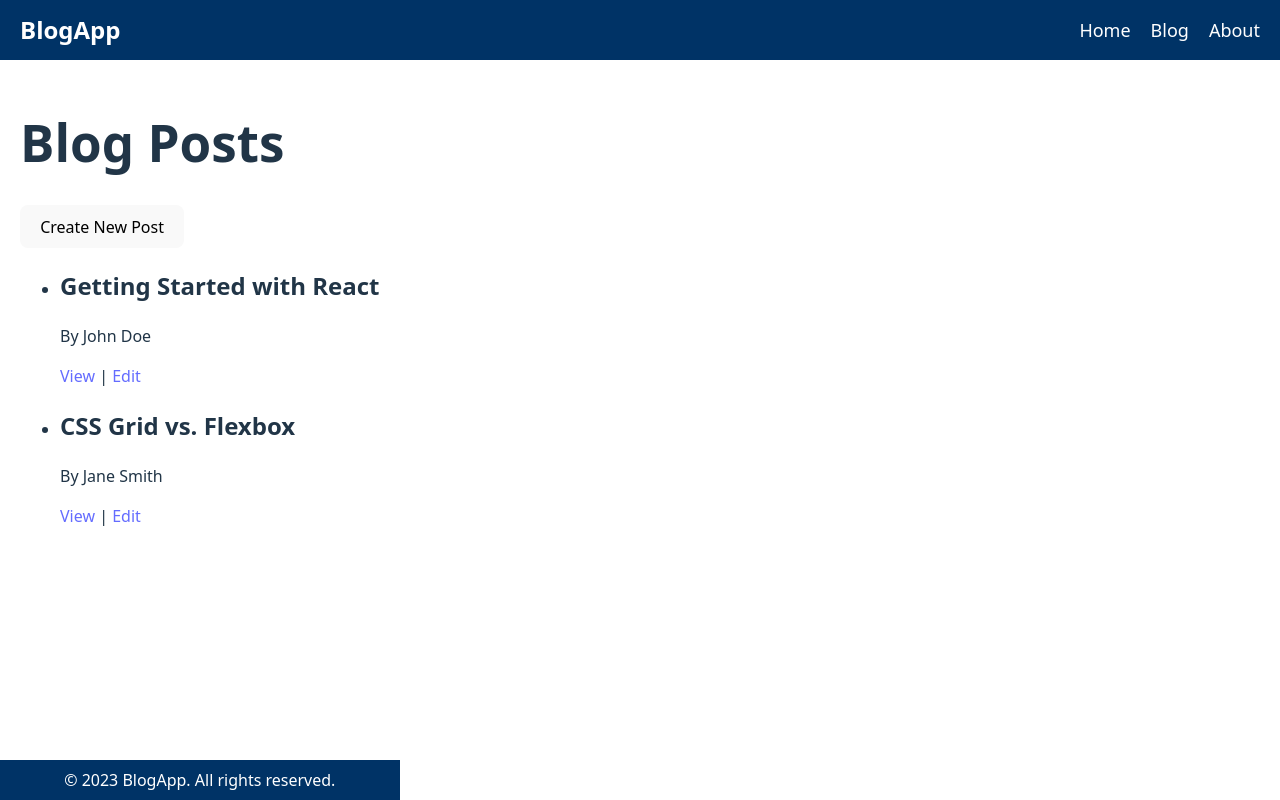
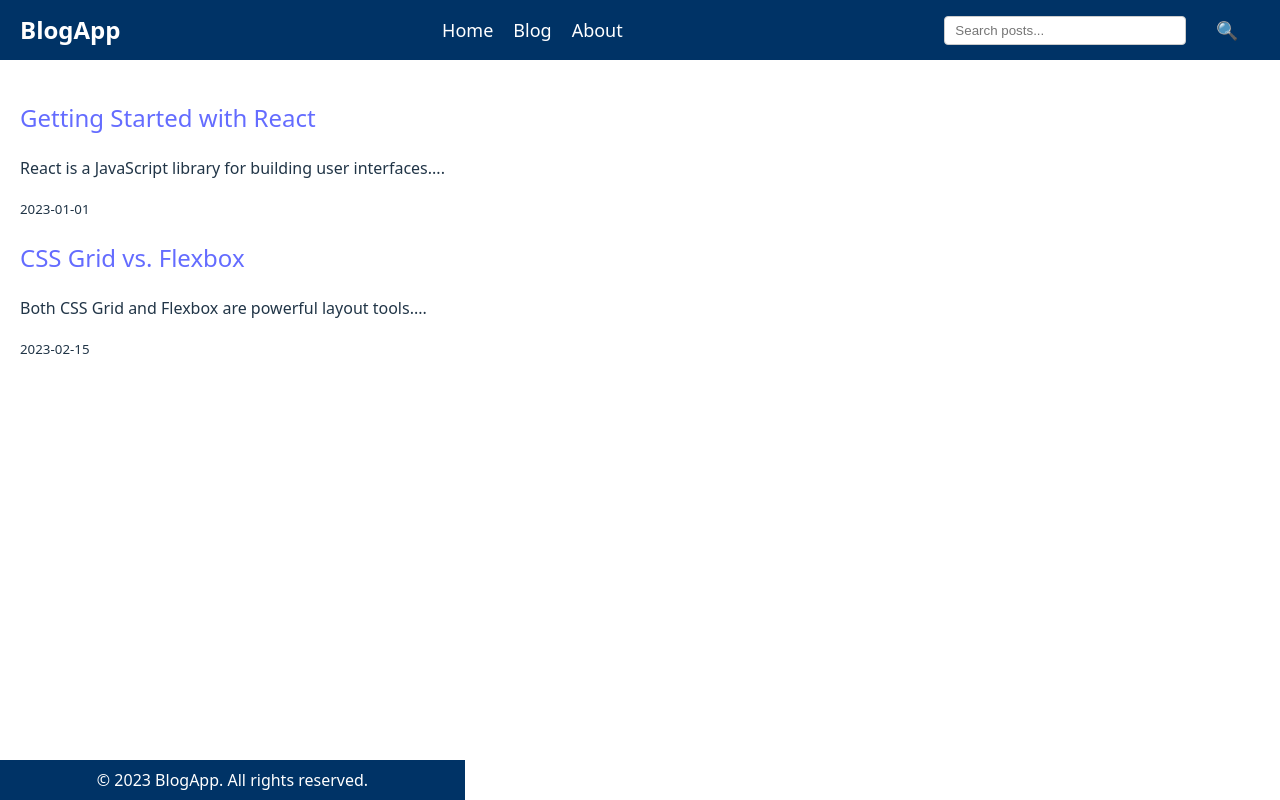
Before and after one commit to JansiRani2002/react_blog, a React (Vite) app: page / in a window 1280 px wide. Built offline with nearby package versions, Linux system fonts and the light colour scheme.

Commit message:
Challenge 7: implement search functionality for blog posts

```diff
--- a/src/components/BlogPostList.jsx
+++ b/src/components/BlogPostList.jsx
@@ -1,38 +1,36 @@
-// import React from 'react';
-// import { Link } from 'react-router-dom';
-
-// const BlogPostList = ({ posts }) => (
-//   <div>
-//     <h1>Blog Posts</h1>
-//     <ul>
-//       {posts.map((post) => (
-//         <li key={post.id}>
-//           <Link to={`/posts/${post.id}`}>{post.title}</Link>
-//         </li>
-//       ))}
-//     </ul>
-//   </div>
-// );
-
-// export default BlogPostList;
-import React from 'react';
-import { Link } from 'react-router-dom';
-import { posts } from '../data';
+import React, { useState } from "react";
+import { Link } from "react-router-dom";
+import { posts } from "../data";
 
 const BlogPostList = () => {
+  const [query, setQuery] = useState("");
+
+  const filteredPosts = posts.filter((post) =>
+    post.title.toLowerCase().includes(query.toLowerCase()) ||
+    post.content.toLowerCase().includes(query.toLowerCase())
+  );
+
   return (
-    <div>
-      <h1>Blog Posts</h1>
-      <Link to="/create"><button>Create New Post</button></Link>
-      <ul>
-        {posts.map((post) => (
-          <li key={post.id} style={{ marginBottom: '20px' }}>
-            <h2>{post.title}</h2>
-            <p>By {post.author}</p>
-            <Link to={`/posts/${post.id}`}>View</Link> | <Link to={`/edit/${post.id}`}>Edit</Link>
-          </li>
-        ))}
-      </ul>
+    <div aria-live="polite">
+      <input
+        type="hidden"
+        value={query}
+        onChange={(e) => setQuery(e.target.value)}
+      />
+
+      {filteredPosts.length === 0 && (
+        <p>No posts found.</p>
+      )}
+
+      {filteredPosts.map((post) => (
+        <div key={post.id}>
+          <h2>
+            <Link to={`/posts/${post.id}`}>{post.title}</Link>
+          </h2>
+          <p>{post.content.substring(0, 100)}...</p>
+          <small>{post.date}</small>
+        </div>
+      ))}
     </div>
   );
 };
--- a/src/components/NavBar.jsx
+++ b/src/components/NavBar.jsx
@@ -1,17 +1,10 @@
 import React, { useState } from "react";
 import { Link } from "react-router-dom";
+import SearchBar from "./SearchBar";
 import styles from "./NavBar.module.css";
 
 const NavBar = () => {
-  const [isMobileMenuOpen, setIsMobileMenuOpen] = useState(false);
-
-  const toggleMobileMenu = () => {
-    setIsMobileMenuOpen((prev) => !prev);
-  };
-
-  const closeMobileMenu = () => {
-    setIsMobileMenuOpen(false);
-  };
+  const [searchQuery, setSearchQuery] = useState("");
 
   return (
     <nav className={styles.navBar}>
@@ -25,22 +18,7 @@ const NavBar = () => {
         <Link to="/about">About</Link>
       </div>
 
-      <button
-        className={styles.hamburger}
-        onClick={toggleMobileMenu}
-        aria-label="Toggle navigation menu"
-        aria-expanded={isMobileMenuOpen}
-      >
-        {isMobileMenuOpen ? "✕" : "☰"}
-      </button>
-
-      {isMobileMenuOpen && (
-        <div className={styles.mobileMenu}>
-          <Link to="/" onClick={closeMobileMenu}>Home</Link>
-          <Link to="/blog" onClick={closeMobileMenu}>Blog</Link>
-          <Link to="/about" onClick={closeMobileMenu}>About</Link>
-        </div>
-      )}
+      <SearchBar onSearch={setSearchQuery} />
     </nav>
   );
 };
--- /dev/null
+++ b/src/components/SearchBar.jsx
@@ -0,0 +1,48 @@
+import React, { useState } from "react";
+import styles from "./SearchBar.module.css";
+
+const SearchBar = ({ onSearch }) => {
+  const [query, setQuery] = useState("");
+  const [isMobileOpen, setIsMobileOpen] = useState(false);
+
+  const handleChange = (e) => {
+    const value = e.target.value;
+    setQuery(value);
+    onSearch(value); // dynamic search
+  };
+
+  const toggleMobileSearch = () => {
+    setIsMobileOpen((prev) => !prev);
+    if (isMobileOpen) {
+      setQuery("");
+      onSearch("");
+    }
+  };
+
+  return (
+    <div className={styles.searchContainer}>
+      <label htmlFor="search" className={styles.visuallyHidden}>
+        Search posts
+      </label>
+
+      <input
+        id="search"
+        type="text"
+        className={`${styles.input} ${isMobileOpen ? styles.mobileOpen : ""}`}
+        placeholder="Search posts..."
+        value={query}
+        onChange={handleChange}
+      />
+
+      <button
+        className={styles.iconButton}
+        onClick={toggleMobileSearch}
+        aria-label="Toggle search"
+      >
+        {isMobileOpen ? "✕" : "🔍"}
+      </button>
+    </div>
+  );
+};
+
+export default SearchBar;
--- /dev/null
+++ b/src/components/SearchBar.module.css
@@ -0,0 +1,50 @@
+.searchContainer {
+  position: relative;
+  display: flex;
+  align-items: center;
+}
+
+.input {
+  width: 220px;
+  padding: 6px 10px;
+  border-radius: 4px;
+  border: 1px solid #ccc;
+  outline: none;
+}
+
+.input:focus {
+  outline: 2px solid #007bff;
+}
+
+.iconButton {
+  background: none;
+  border: none;
+  font-size: 18px;
+  margin-left: 8px;
+  cursor: pointer;
+  color: white;
+}
+
+.visuallyHidden {
+  position: absolute;
+  left: -10000px;
+}
+
+/* Mobile */
+@media (max-width: 768px) {
+  .input {
+    display: none;
+    width: 100%;
+  }
+
+  .mobileOpen {
+    display: block;
+    position: absolute;
+    top: 60px;
+    left: 0;
+    width: 100vw;
+    padding: 10px;
+    background: white;
+    color: black;
+  }
+}
```
